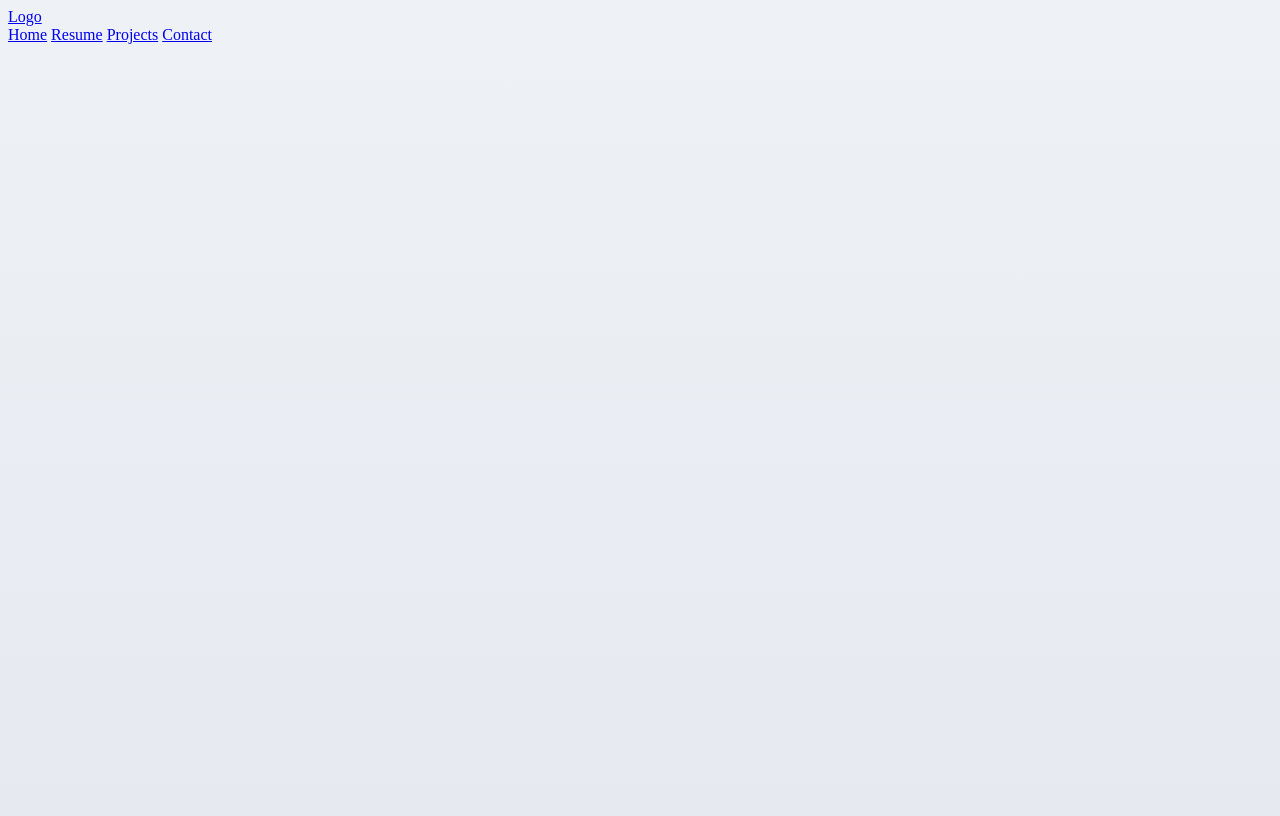
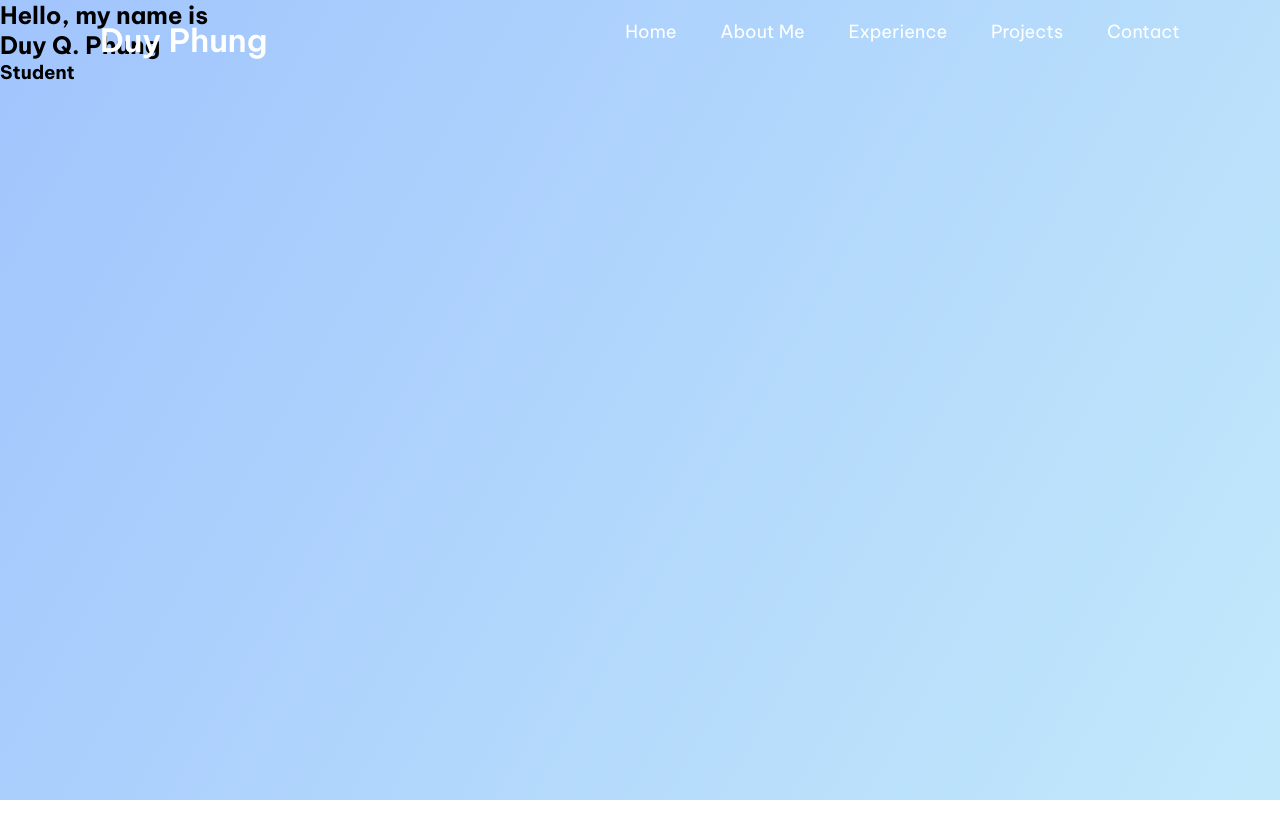
Before and after one commit to duyqphung/duyqphung.github.io, a plain HTML site: page index.html in a window 1280 px wide. Drawn offline with Linux system fonts and the light colour scheme; a web font is replaced by a local one.

Commit message:
finished nav bar

```diff
--- a/index.html
+++ b/index.html
@@ -8,17 +8,33 @@
 </head>
 <body>
     <header class="header">
-        <a href="#" class="logo">Logo</a>
+        <a href="#" class="logo">Duy Phung</a>
 
         <nav class="navbar">
             <a href="#">Home</a>
-            <a href="#">Resume</a>
+            <a href="#">About Me</a>
+            <a href="#">Experience</a>
             <a href="#">Projects</a>
             <a href="#">Contact</a>
 
         </nav>
 
     </header>
+    <main>
+        <section class="landing">
+            <div class="intro-phrase">
+                <h1>Hello, my name is</h1>
+            </div>
+            <div class="big-name">
+                <h2>Duy Q. Phung</h2>
+            </div>
+            <div class="title-animation">
+                <h3>Student</h3>
+            </div>
+
+        </section>
+
+    </main>
 
 </body>
 </html>
--- a/style.css
+++ b/style.css
@@ -1,15 +1,60 @@
-@import url('https://fonts.googleapis.com/css2?family=Azeret+Mono:ital,wght@0,100..900;1,100..900&display=swap');s
+@import url('https://fonts.googleapis.com/css2?family=Be+Vietnam+Pro:ital,wght@0,100;0,200;0,300;0,400;0,500;0,600;0,700;0,800;0,900;1,100;1,200;1,300;1,400;1,500;1,600;1,700;1,800;1,900&display=swap');
 
 * {
     margin: 0;
     padding: 0;
     box-sizing: border-box;
-    font-family: "Azeret Mono", monospace;
+    font-family: "Be Vietnam Pro", sans-serif;
 }
 
 body {
     min-height: 100vh;
-    background-image: linear-gradient(to top, #e6e9f0 0%, #eef1f5 100%);
+    background-image: linear-gradient(120deg, #a1c4fd 0%, #c2e9fb 100%);
     background-size: cover;
     background-position: center;
 }
+
+.header {
+    position: fixed;
+    top: 0;
+    left: 0;
+    width: 100%;
+    padding: 20px 100px;
+    background: transparent;
+    display: flex;
+    justify-content: space-between;
+    z-index: 100;
+
+}
+
+.logo {
+    font-size: 32px;
+    color: #fff;
+    text-decoration: none;
+    font-weight: 600;
+}
+
+.navbar a {
+    position: relative;
+    font-size: 18px;
+    color: #fff;
+    font-weight: 400;
+    text-decoration: none;
+    margin-left: 40px;
+
+}
+
+.navbar a::before {
+    content: '';
+    position: absolute;
+    top: 100%;
+    left: 0;
+    width: 0;
+    height: 2px;
+    background: #fff;
+    transition: .3s;
+}
+
+.navbar a:hover:before {
+    width: 100%;
+}
```
